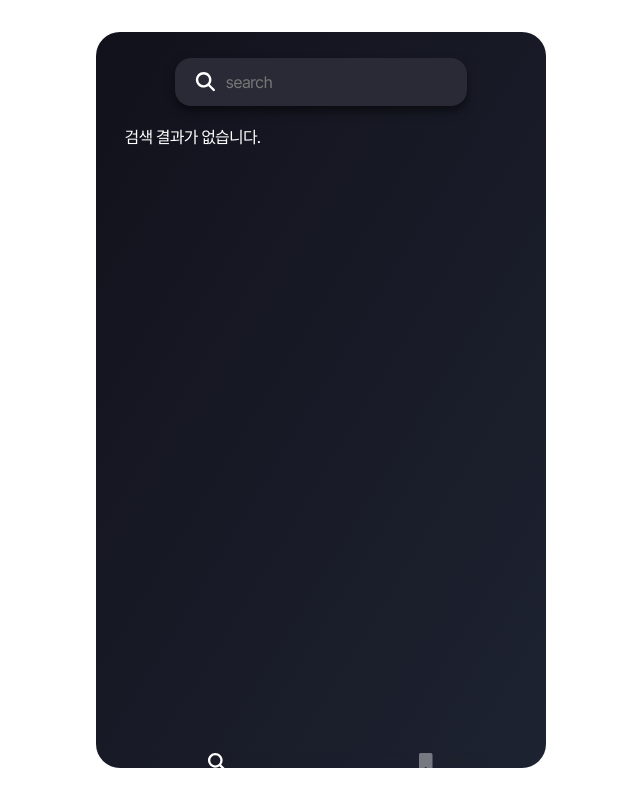
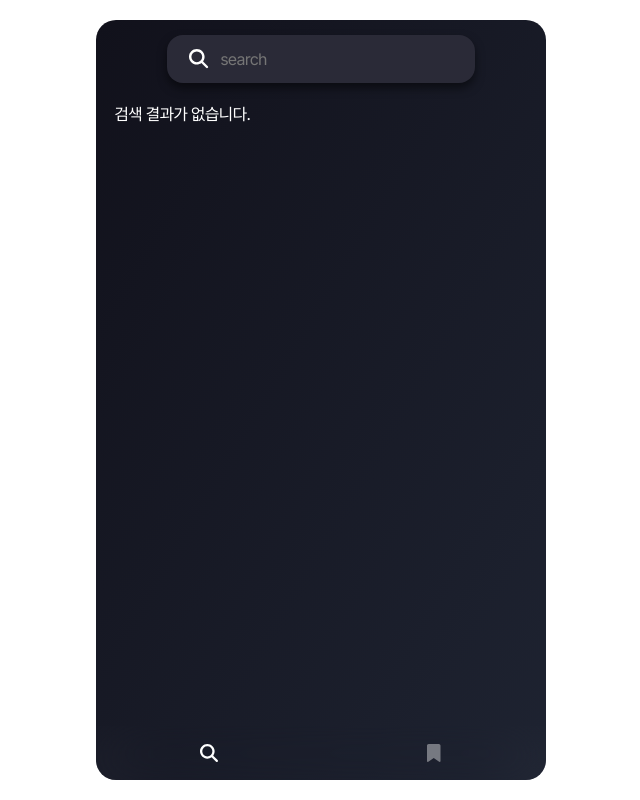
Before and after one commit to HyeongSeoku/wanted-movie-app, a React (Create React App) app: page / in a window 1280 px wide. Shown: the whole page, without its empty margins (319-959 px from the left). Built offline with nearby package versions, Linux system fonts and the light colour scheme.

Commit message:
Style : nav bar style change

```diff
--- a/src/components/navBar/navBar.module.scss
+++ b/src/components/navBar/navBar.module.scss
@@ -1,20 +1,24 @@
 @use 'styles/constants/colors';
 
 .footer {
-  position: relative;
-  display: block;
-  border-radius: 8px;
+  position: absolute;
+  top: auto;
+  right: 0;
+  bottom: 0;
+  left: 0;
+  height: 54px;
 }
 
 .navContainer {
+  width: 100%;
+  height: 100%;
   backdrop-filter: blur(2rem);
-  border-radius: 8px;
 }
 
 .navList {
   display: flex;
   flex-direction: row;
-  height: 20px;
+  height: 54px;
 }
 
 .navItem {
@@ -29,7 +33,6 @@
   height: 100%;
   font-size: 18px;
   color: colors.$WHITE;
-  border-radius: 8px;
 
   &:hover {
     background-color: colors.$GRAYA;
--- a/src/routes/Route.module.scss
+++ b/src/routes/Route.module.scss
@@ -15,18 +15,19 @@ body {
   justify-content: center;
   width: 100vw;
   height: 100vh;
-  padding: 2rem;
+  padding: 20px;
 }
 
 .container {
+  position: relative;
   width: 450px;
   max-width: 700px;
   height: 100%;
-  padding: 1rem;
+  padding: 5px;
   overflow: hidden;
   color: colors.$WHITE;
   background: linear-gradient(to left top, colors.$BGCOLOR, colors.$BGGRADIENTCOLOR);
-  border-radius: 1.5rem;
+  border-radius: 20px;
 }
 
 .wrapper {
```
